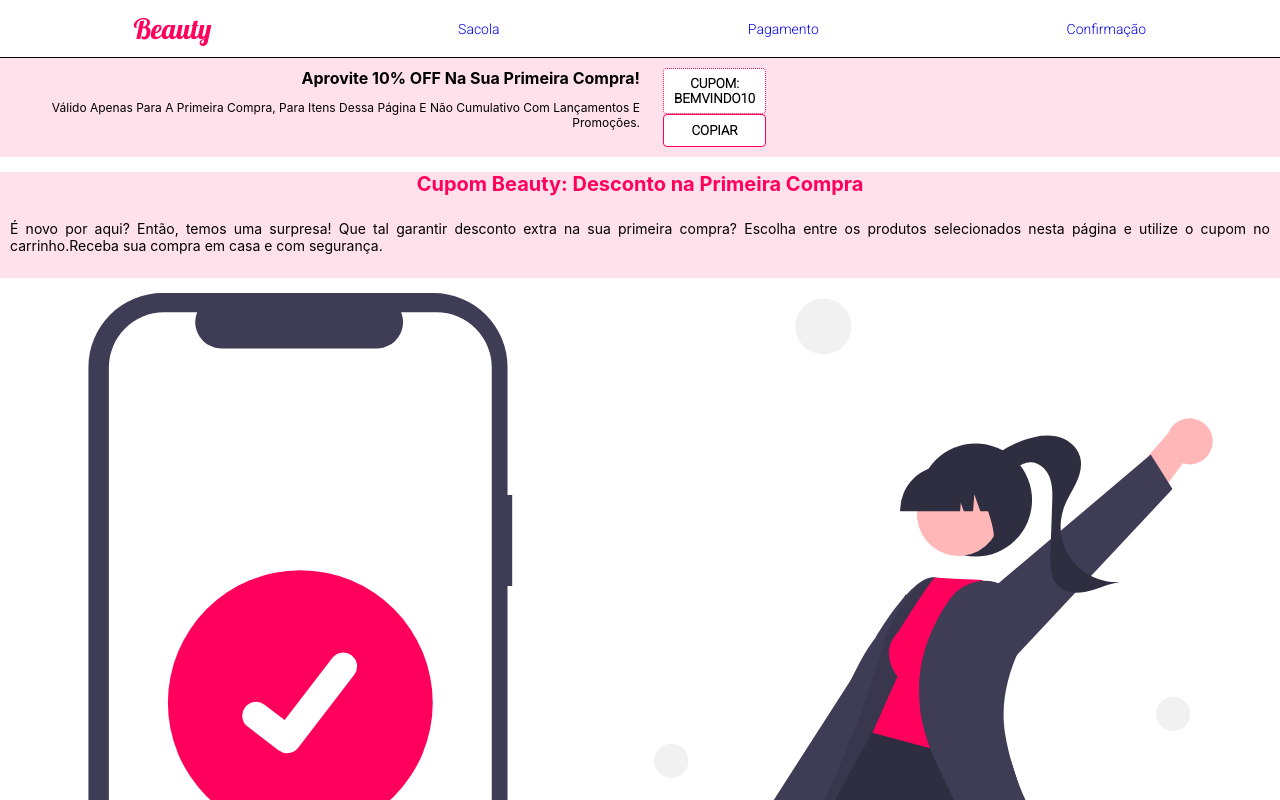
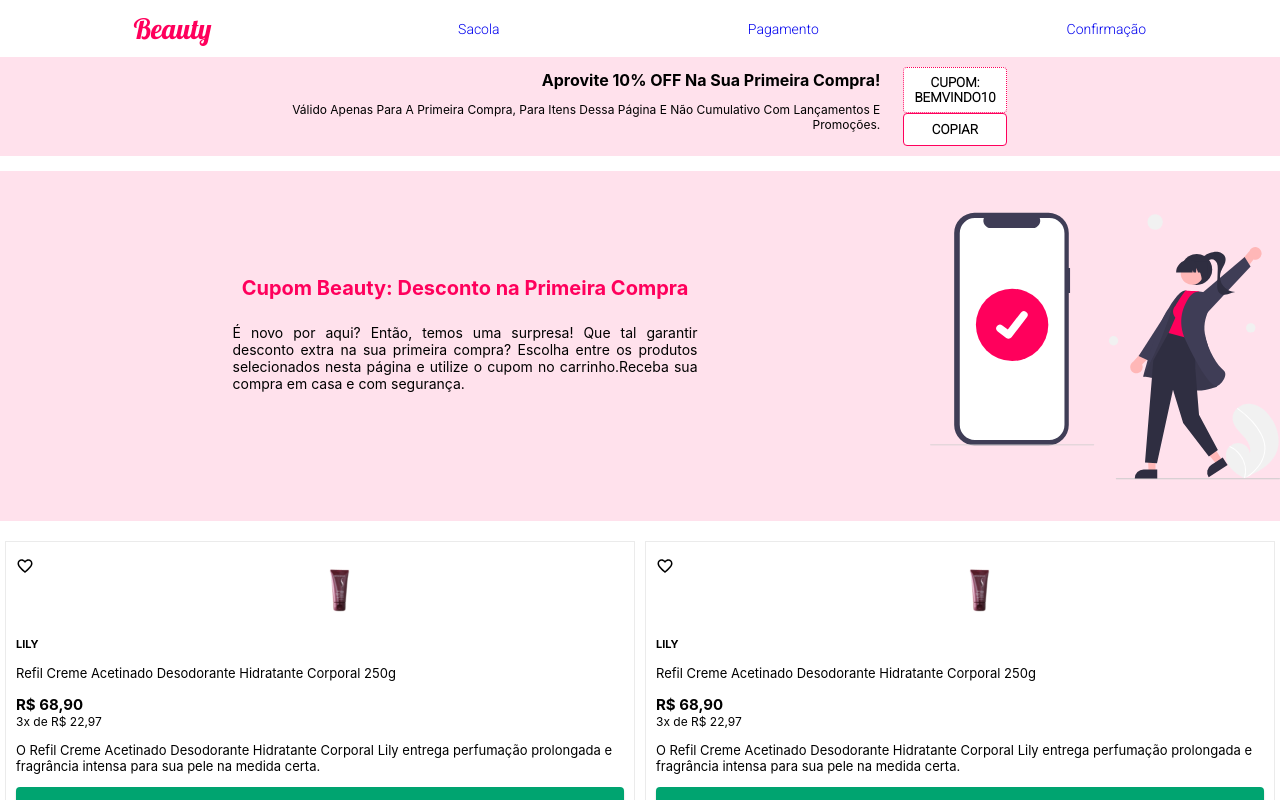
Before and after one commit to GabrielWojcik/Shop-cart, a React (Create React App) app: page /cupom-de-desconto/primeira-compra in a window 1280 px wide. Shown: the top 800 px of the page. Built offline with nearby package versions, Linux system fonts and the light colour scheme.

Commit message:
refactor changed image and slider

```diff
--- a/src/components/card-itens/index.jsx
+++ b/src/components/card-itens/index.jsx
@@ -1,5 +1,4 @@
 import img1 from "../../assets/image-3.png"
-import coracao from "../../assets/favorite.png"
 import { CardItensContainer, ContainerProduct, Star, Product, ProductDesc } from "./styles"
 import { MdFavoriteBorder } from 'react-icons/md'
 
--- a/src/components/card-itens/styles.ts
+++ b/src/components/card-itens/styles.ts
@@ -28,10 +28,10 @@ export const Product = styled.div`
     width: 100%;
 
     img {
-        /* width: 170px; */
-        /* height: 170px;: */
         object-fit: cover;
     }
+
+
 `
 export const ProductDesc = styled.div`
     padding: 10px;
--- a/src/components/navbar/styles.css
+++ b/src/components/navbar/styles.css
@@ -46,7 +46,6 @@
 
     .container {
         width: 100%;
-        border-bottom: 1px solid;
     }
 
     .container  {
--- a/src/components/primeira-compra/index.jsx
+++ b/src/components/primeira-compra/index.jsx
@@ -1,4 +1,4 @@
-import { Code, ContainerDescribe, ContainerPrimeiraCompra, CupomContainer, Describe } from "./styles";
+import { Code, ContainerDescribe, ContainerPrimeiraCompra, CupomContainer, Describe, TextDescribe } from "./styles";
 import Cell from "../../assets/app.svg";
 import CardItens from "../card-itens/index"
 export default function PrimeiraCompra() {
@@ -17,6 +17,7 @@ export default function PrimeiraCompra() {
                 </Code>
             </CupomContainer>
             <ContainerDescribe>
+                <TextDescribe>
                     <strong>
                         Cupom Beauty: Desconto na Primeira Compra
                     </strong>
@@ -26,8 +27,9 @@ export default function PrimeiraCompra() {
                     Escolha entre os produtos selecionados nesta página e
                     utilize o cupom no carrinho.Receba sua compra em casa e com segurança.
                     </p>
+                </TextDescribe>
+            <img src={Cell} />
             </ContainerDescribe>
-            <img src={Cell} />
             <div style={{display: 'flex'}}>
                 <CardItens />
                 <CardItens />
--- a/src/components/primeira-compra/styles.ts
+++ b/src/components/primeira-compra/styles.ts
@@ -5,10 +5,15 @@ export const ContainerPrimeiraCompra = styled.div`
     flex-direction: column;
     gap: 15px;
 
+
+
+
 `
 
 export const CupomContainer = styled.div`
     display: flex;
+    justify-content: center;
+    align-items: center;
     padding: 10px;
 
     background-color: #ffe1ec;
@@ -81,4 +86,31 @@ export const ContainerDescribe = styled.div`
         text-align: justify;
     }
 
+    img {
+        width: 100px;
+        height: 100px;
+    }
+
+    @media screen and (min-width: 1000px) {
+        flex-direction: row;
+        img {
+            width: 350px;
+            height: 350px;
+        }
+}
+
 `
+
+export const TextDescribe = styled.div`
+    display: flex;
+    justify-content: center;
+    align-items: center;
+    flex-direction: column;
+
+    @media screen and (min-width: 1000px) {
+        p {
+            width: 50%;
+        }
+    }
+
+`
--- a/src/components/slider/index.jsx
+++ b/src/components/slider/index.jsx
@@ -1,23 +1,27 @@
 import "keen-slider/keen-slider.min.css"
 import { useKeenSlider } from "keen-slider/react"
-import  Banner from "../../assets/banners/banner-1.webp"
+// import  Banner from "../../assets/banners/banner-1.webp"
+import  Banner from "../../assets/banners/banner-teste.webp"
 import "./styles.css"
 
 export default function Slider() {
    const [sliderRef] = useKeenSlider()
 
   return (
-    <div ref={sliderRef} className="keen-slider">
-          <div  className="keen-slider__slide number-slide2">
-              <div className="container-slider-principal">
-                <img id="img-banner-principal" alt="" src={Banner} />
-              </div>
-          </div>
-          <div  className="keen-slider__slide number-slide2">
-              <div className="container-slider-principal">
-                <img id="img-banner-principal" alt="" src={Banner} />
-              </div>
-          </div>
-    </div>
+      <div className="container-banner-secundario">
+        <img id="img-banner-secundario" alt="" src={Banner} />
+      </div>
+    // <div ref={sliderRef} className="keen-slider">
+    //       <div  className="keen-slider__slide number-slide2">
+    //           <div className="container-slider-principal">
+    //             <img id="img-banner-principal" alt="" src={Banner} />
+    //           </div>
+    //       </div>
+    //       <div  className="keen-slider__slide number-slide2">
+    //           <div className="container-slider-principal">
+    //             <img id="img-banner-principal" alt="" src={Banner} />
+    //           </div>
+    //       </div>
+    // </div>
   )
 }
```
Also changed, not shown: src/assets/banners/banner-teste.webp (added).
